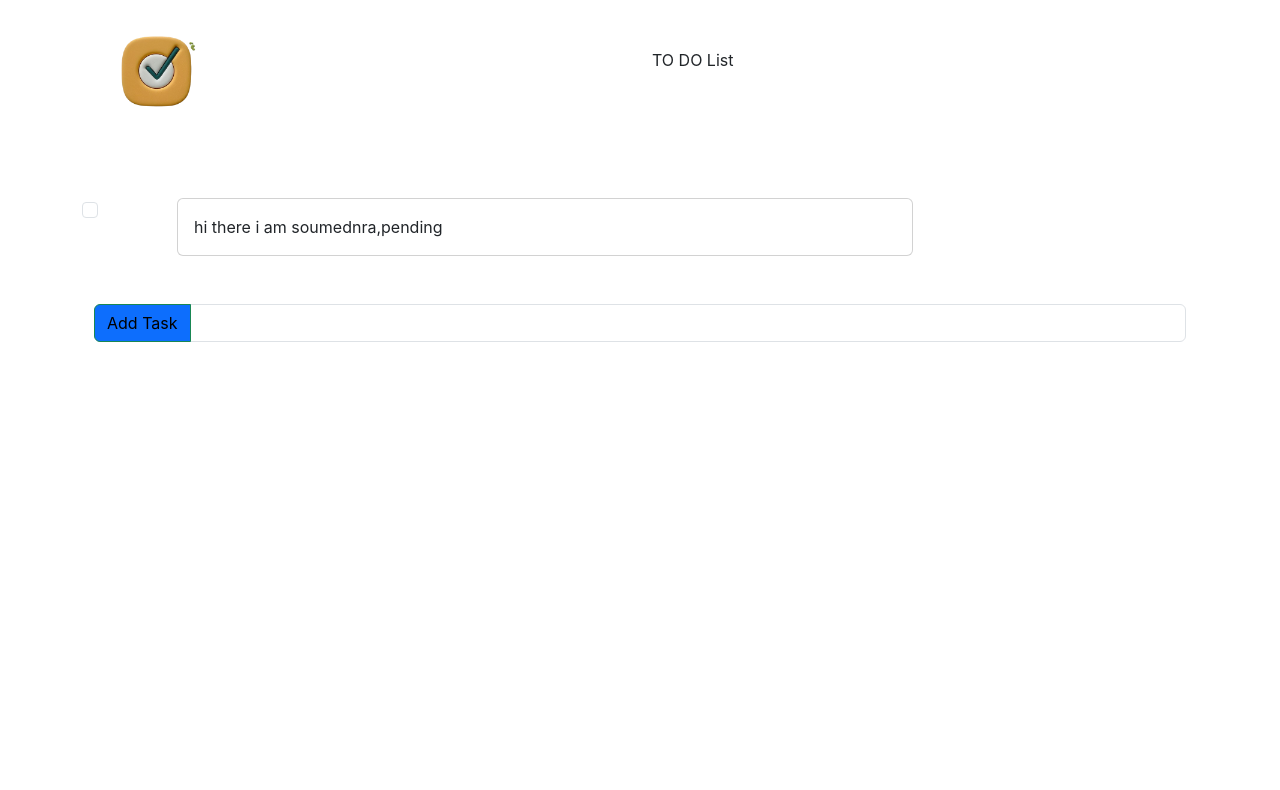
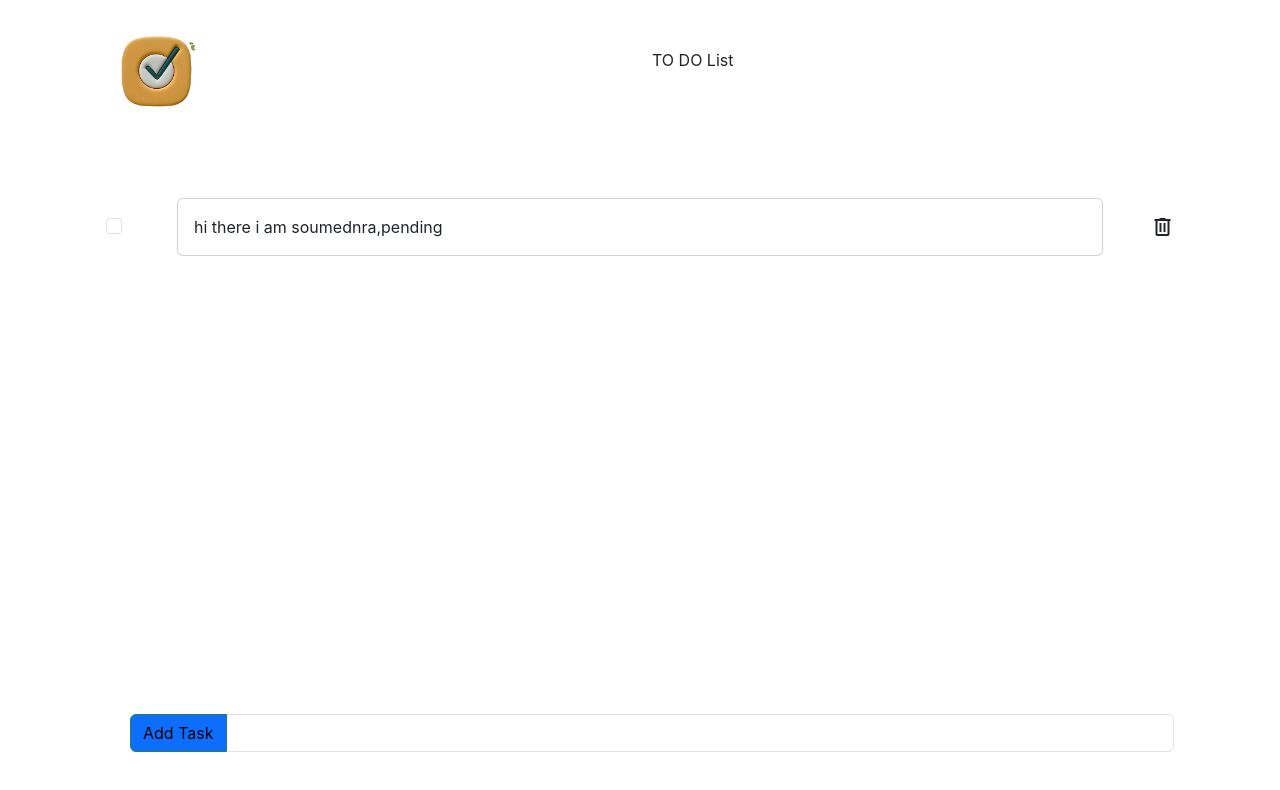
Before and after one commit to soumendra12/to_do_list, a React (Create React App) app: page / in a window 1280 px wide. Shown: the top 790 px of the page. Built offline with nearby package versions, Linux system fonts and the light colour scheme.

Commit message:
delete added and add task bar fixed

```diff
--- a/public/index.html
+++ b/public/index.html
@@ -25,7 +25,8 @@
       Learn how to configure a non-root public URL by running `npm run build`.
     -->
     <link href="https://cdn.jsdelivr.net/npm/bootstrap@5.3.3/dist/css/bootstrap.min.css" rel="stylesheet" integrity="sha384-QWTKZyjpPEjISv5WaRU9OFeRpok6YctnYmDr5pNlyT2bRjXh0JMhjY6hW+ALEwIH" crossorigin="anonymous">
-    <title>React App</title>
+    <link rel="stylesheet" href="https://fonts.googleapis.com/css2?family=Material+Symbols+Outlined:opsz,wght,FILL,GRAD@20..48,100..700,0..1,-50..200" />
+    <title>To Do List</title>
   </head>
   <body>
     <script src="https://cdn.jsdelivr.net/npm/bootstrap@5.3.3/dist/js/bootstrap.bundle.min.js" integrity="sha384-YvpcrYf0tY3lHB60NNkmXc5s9fDVZLESaAA55NDzOxhy9GkcIdslK1eN7N6jIeHz" crossorigin="anonymous"></script>
--- a/src/App.js
+++ b/src/App.js
@@ -7,15 +7,16 @@ import Tasklist from './components/Tasklist';
 
 function App() {
   const [taskList,setTaskList]=useState([{
+    id:0,
     text:"hi there i am soumednra",
     status:"pending",
     priority:1
   }]);
-// console.log(taskList)
+console.log(taskList)
   return (
     <div className='container'>
     <Header/>
-    <Tasklist taskList={taskList}/>
+    <Tasklist taskList={taskList} setTaskList={setTaskList}/>
     <Addtask taskList={taskList} setTaskList={setTaskList} />
     </div>
   );
--- a/src/components/Addtask.js
+++ b/src/components/Addtask.js
@@ -9,8 +9,8 @@ const Addtask = ({taskList,setTaskList}) => {
     //  console.log(text);
     }
     return (
-        <div className="container input-group mb-3 mt-5">
-            <button className="btn btn-primary btn-outline-success" onClick={()=>{setTaskList([...taskList,{text:text,status:"pending",priority:0}]); setText("")}} style={{ color: "black" }} type="button" id="button-addon1" >Add Task</button>
+        <div className="container input-group mb-5 mt-5 px-5" style={{position: "fixed",bottom: 0}} >
+            <button className="btn btn-primary btn-outline-success" onClick={()=>{setTaskList([...taskList,{id:taskList.length,text:text,status:"pending",priority:0}]); setText("")}} style={{ color: "black" }} type="button" id="button-addon1" >Add Task</button>
             <input onChange={onChangeHandler} type="text" className="form-control" placeholder="" aria-label="Example text with button addon" aria-describedby="button-addon1" value={text} />
         </div>
     );
--- a/src/components/Header.js
+++ b/src/components/Header.js
@@ -5,7 +5,7 @@ const Header =()=>{
 return(
     <div className="row bg">
         <div className="col-6 justify-content-between">
-            <img style={{height: "150px"}} src="./images_logo/to_do_logo-removebg-preview.png" alt="to_do_logo"/>
+            <img style={{height: "150px"}} src="./images_logo/to_do_logo-removebg-preview.png" alt="to_do_logo" />
         </div>
         <div className="col-6 mt-5">
            TO DO List
--- a/src/components/Task.js
+++ b/src/components/Task.js
@@ -1,45 +1,55 @@
 import { useState } from "react";
 
 
-const Task = ({ task }) => {
+const Task = ({ setTaskList, taskList, task }) => {
     const [status, setStatus] = useState(task.status);
     return (
         <>
             {
                 status === "pending" ? <div className="row mt-2">
-                    <div className="col-1">
-                        <div class="form-check">
-                            <input class="form-check-input" type="checkbox" value="" id="flexCheckDefault" onClick={() => {
+                    <div className="col-1" style={{   display: "flex", alignItems: "center",justifyContent: "center"}}>
+                        <div className="form-check">
+                            <input className="form-check-input" type="checkbox" value="" id="flexCheckDefault" onClick={() => {
                                 task.status = "completed"
                                 setStatus("completed");
                             }} />
                         </div>
                     </div>
-                    <div className="col-8">
-                        <div class="card">
-                            <div class="card-body">
+                    <div className="col-10">
+                        <div className="card">
+                            <div className="card-body">
                                 {task.text},{task.status}
                             </div>
                         </div>
                     </div>
+                    <div className="col-1" onClick={()=>setTaskList(taskList.filter((t)=>t.id!==task.id?true:false))} style={{   display: "flex", alignItems: "center",justifyContent: "center"}}>
+                        <span className="material-symbols-outlined">
+                            DELETE
+                        </span>
+                    </div>
 
                 </div>
                     : <div className="row mt-2">
-                        <div className="col-1">
-                            <div class="form-check">
-                                <input class="form-check-input" type="checkbox" value="" id="flexCheckDefault" onClick={() => {
+                        <div className="col-1" style={{   display: "flex", alignItems: "center",justifyContent: "center"}}>
+                            <div className="form-check">
+                                <input className="form-check-input" type="checkbox" value="" id="flexCheckDefault" onClick={() => {
                                     task.status = "pending"
                                     setStatus("pending");
                                 }} />
                             </div>
                         </div>
-                        <div className="col-8">
-                            <div class="card">
-                                <div class="card-body">
-                                <del>{task.text}</del>,{task.status}
+                        <div className="col-10" >
+                            <div className="card">
+                                <div className="card-body">
+                                    <del>{task.text}</del>,{task.status}
                                 </div>
                             </div>
 
+                        </div>
+                        <div className="col-1" onClick={()=>setTaskList(taskList.filter((t)=>t.id!==task.id?true:false))} style={{   display: "flex", alignItems: "center",justifyContent: "center"}} >
+                            <span className="material-symbols-outlined">
+                                DELETE
+                            </span>
                         </div>
 
                     </div>
--- a/src/components/Tasklist.js
+++ b/src/components/Tasklist.js
@@ -2,11 +2,11 @@ import Task from "./Task";
 
 
 
-const Tasklist =({taskList})=>{
+const Tasklist =({setTaskList,taskList})=>{
 
     return(
-        <div className="mt-5">
-            {taskList.map(task=><Task task={task}/>)}
+        <div className="mt-5" style={{marginBottom:"100px"}}>
+            {taskList.map(task=><Task key={task.id} taskList={taskList} task={task} setTaskList={setTaskList}/>)}
         {/* {taskList.map(task=><h1 key={task.text} >{task.text}</h1>)} */}
         </div>
     );
```
